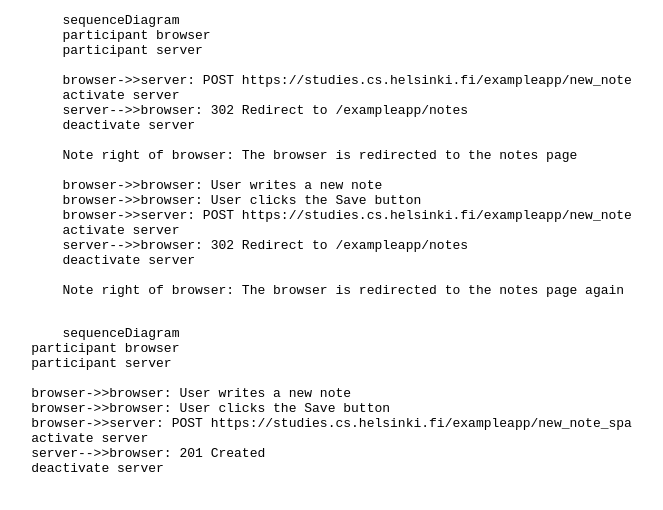
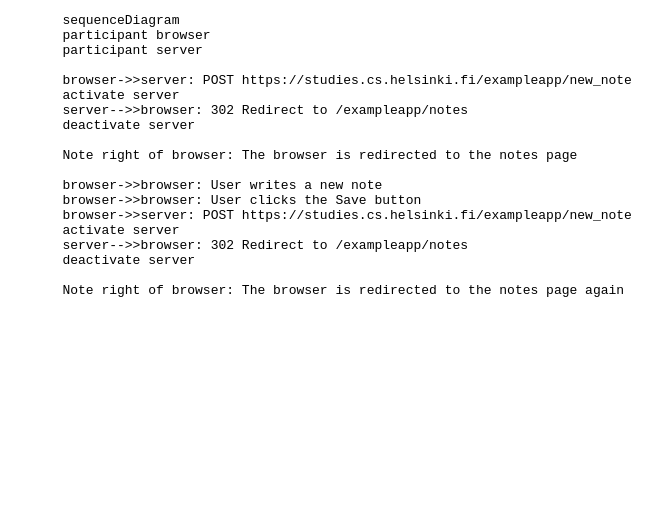
Before and after one commit to AntoninaKobzar/part0, a website: page index.html in a window 1280 px wide. Shown: the whole page, without its empty margins (8-671 px from the left). Drawn offline with Linux system fonts and the light colour scheme.

Commit message:
Update index.html

```diff
--- a/index.html
+++ b/index.html
@@ -23,18 +23,6 @@
         Note right of browser: The browser is redirected to the notes page again
     </pre>
 
-    <pre>
-        sequenceDiagram
-    participant browser
-    participant server
-
-    browser->>browser: User writes a new note
-    browser->>browser: User clicks the Save button
-    browser->>server: POST https://studies.cs.helsinki.fi/exampleapp/new_note_spa
-    activate server
-    server-->>browser: 201 Created
-    deactivate server
-    </pre>
     <script type="module">
       import mermaid from 'https://cdn.jsdelivr.net/npm/mermaid@10/dist/mermaid.esm.min.mjs';
     </script>
```
